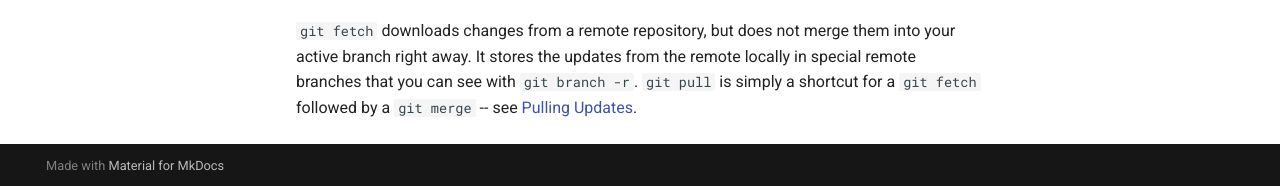
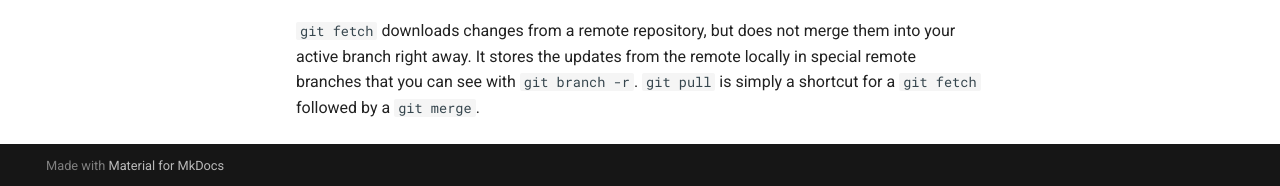
Before and after one commit to wustl-data/rooster-cogburn, an MkDocs documentation site: the page built from docs/dataops/glossary.md, in a window 1280 px wide and 900 px high, scrolled down 1977 px. Shown: the part 711-897 px from the top of the window. Built offline with MkDocs 1.6.1 and Material for MkDocs 9.7.7, drawn with Linux system fonts in a browser that asks for light colours.

Commit message:
docs: fix broken links

```diff
--- a/docs/dataops/glossary.md
+++ b/docs/dataops/glossary.md
@@ -54,4 +54,4 @@ A repository is a collection of files and their commit history. Repositories are
 
 ### Fetch vs pull
 
-`git fetch` downloads changes from a remote repository, but does not merge them into your active branch right away. It stores the updates from the remote locally in special remote branches that you can see with `git branch -r`. `git pull` is simply a shortcut for a `git fetch` followed by a `git merge` -- see [Pulling Updates](dev_env/pulling_updates).
+`git fetch` downloads changes from a remote repository, but does not merge them into your active branch right away. It stores the updates from the remote locally in special remote branches that you can see with `git branch -r`. `git pull` is simply a shortcut for a `git fetch` followed by a `git merge`.
```
Also changed, not shown: docs/dataops/git-strategy.md (+1 -3 lines).
